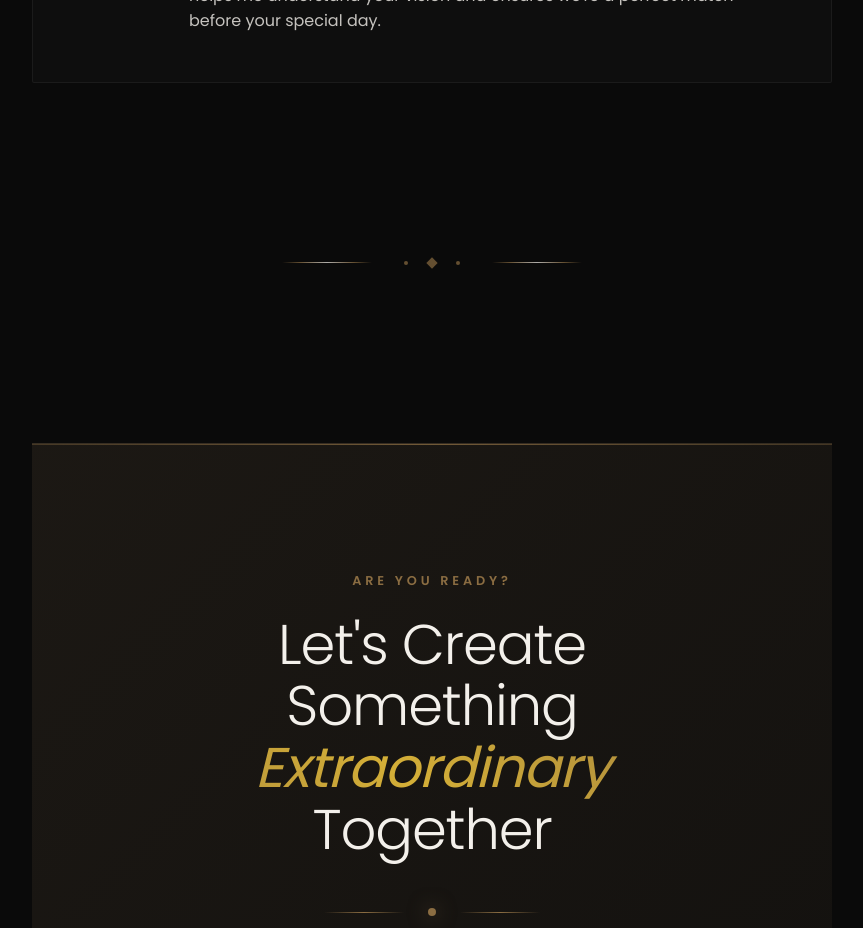
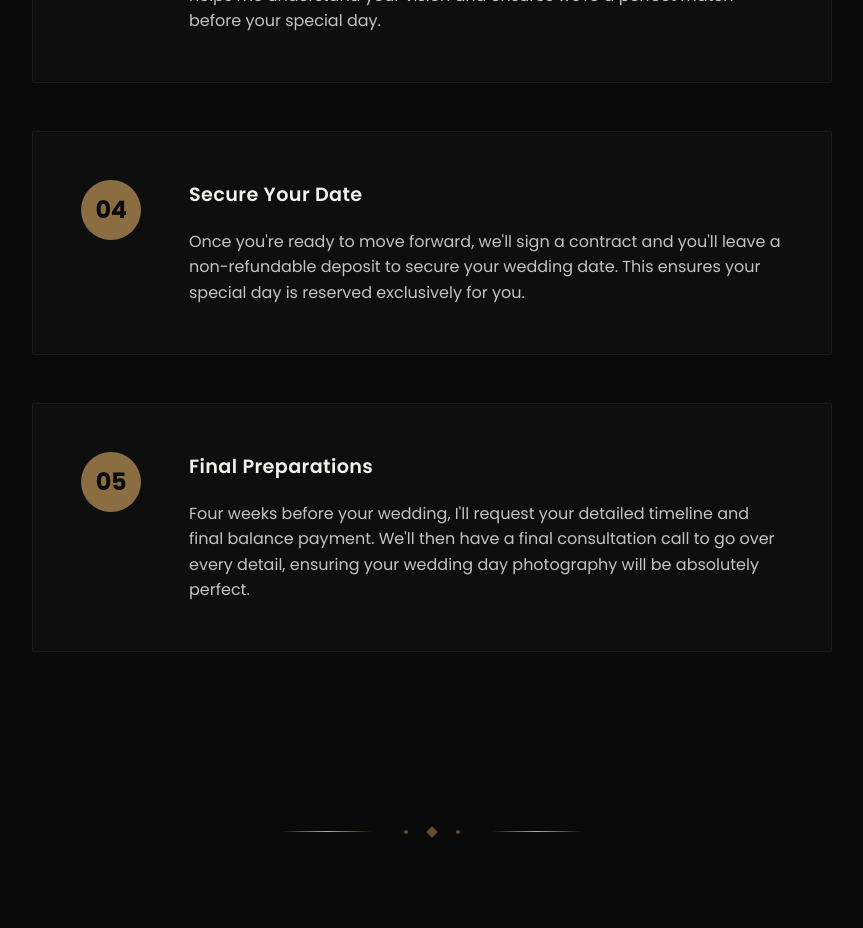
Before and after one commit to maxwebsterkhan/chloe-mary, a Next.js app: page /contact in a window 1280 px wide. Shown: the part 2180-3108 px from the top of the page, without its empty margins (208-1071 px from the left). Built offline with nearby package versions, Linux system fonts and the light colour scheme.

Commit message:
copy updates

```diff
--- a/src/app/_components/about-story/about-story.tsx
+++ b/src/app/_components/about-story/about-story.tsx
@@ -148,9 +148,9 @@ export default function AboutStory() {
             <div className={styles.intro}>
               <h2 className={styles.introTitle}>Meet Me</h2>
               <p className={styles.introText}>
-                Mary is actually my middle name given to me in honour of my
-                great grandmother. I&apos;m a photographer based in Bristol who
-                captures weddings for the creative and carefree.
+                Hi, I&apos;m Chloe - Mary is actually my middle name given to me
+                in honour of my great grandmother. I&apos;m a photographer based
+                in Bristol who captures weddings for the creative and carefree.
               </p>
             </div>
 
--- a/src/app/_components/quote-intro/quote-intro.tsx
+++ b/src/app/_components/quote-intro/quote-intro.tsx
@@ -119,8 +119,8 @@ export default function QuoteIntro() {
               className={`${styles.paragraphLeft} ${styles.paragraph}`}
             >
               I&apos;m drawn to creative, carefree couples who seek images that
-              capture not just how you look, but who you truly are—relaxed,
-              authentic, and beautifully yourselves.
+              capture not just how you look, but who you truly are-relaxed,
+              authentic and beautifully yourselves.
             </p>
 
             <p
@@ -129,7 +129,7 @@ export default function QuoteIntro() {
             >
               Instead of orchestrating moments, I move quietly through your day
               as a trusted presence. Your story writes itself while I quietly
-              document each moment—the stolen glances, whispered promises, and
+              document each moment-the stolen glances, whispered promises and
               authentic emotions that make your love uniquely yours.
             </p>
 
--- a/src/app/_components/stories-intro/stories-intro.tsx
+++ b/src/app/_components/stories-intro/stories-intro.tsx
@@ -129,7 +129,7 @@ export default function StoriesIntro() {
             >
               From intimate elopements to grand celebrations, these stories
               showcase the raw emotions, genuine connections, and authentic
-              moments that happen when couples simply be themselves on their
+              moments that happen when couples simply are themselves on their
               wedding day.
             </p>
 
@@ -137,8 +137,8 @@ export default function StoriesIntro() {
               ref={paragraphCenterRef}
               className={`${styles.philosophy} ${styles.paragraphCenter} ${styles.paragraph}`}
             >
-              &quot;Every love story deserves to be told with honesty and
-              beauty.&quot;
+              &quot;Every love story deserves to be told with honesty, artistry
+              and heart.&quot;
             </p>
           </div>
         </div>
--- a/src/app/contact/page.tsx
+++ b/src/app/contact/page.tsx
@@ -781,6 +781,31 @@ export default function ConnectPage() {
                         </p>
                       </div>
                     </div>
+                    <div className={styles.processStep}>
+                      <div className={styles.stepNumber}>04</div>
+                      <div className={styles.stepContent}>
+                        <h3 className={styles.stepTitle}>Secure Your Date</h3>
+                        <p className={styles.stepDescription}>
+                          Once you&apos;re ready to move forward, we&apos;ll
+                          sign a contract and you&apos;ll leave a non-refundable
+                          deposit to secure your wedding date. This ensures your
+                          special day is reserved exclusively for you.
+                        </p>
+                      </div>
+                    </div>
+                    <div className={styles.processStep}>
+                      <div className={styles.stepNumber}>05</div>
+                      <div className={styles.stepContent}>
+                        <h3 className={styles.stepTitle}>Final Preparations</h3>
+                        <p className={styles.stepDescription}>
+                          Four weeks before your wedding, I&apos;ll request your
+                          detailed timeline and final balance payment.
+                          We&apos;ll then have a final consultation call to go
+                          over every detail, ensuring your wedding day
+                          photography will be absolutely perfect.
+                        </p>
+                      </div>
+                    </div>
                   </div>
                 </div>
 
```
